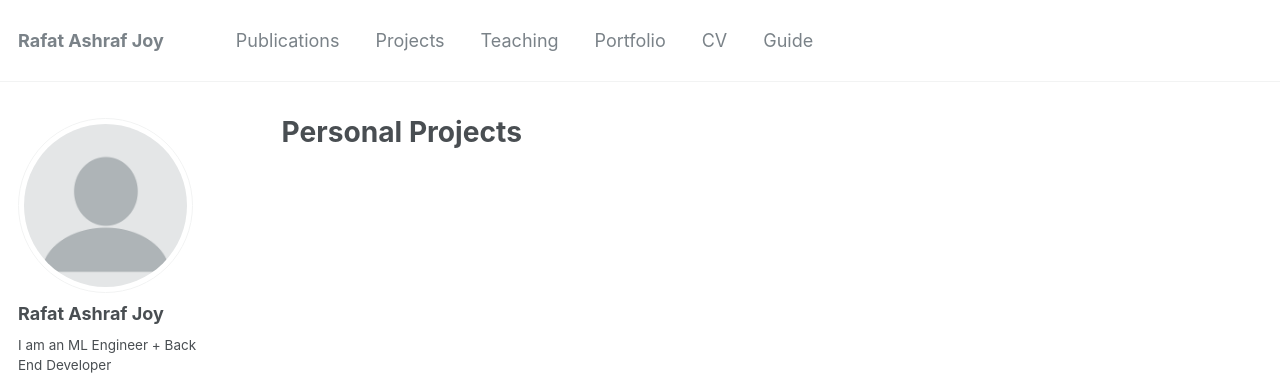
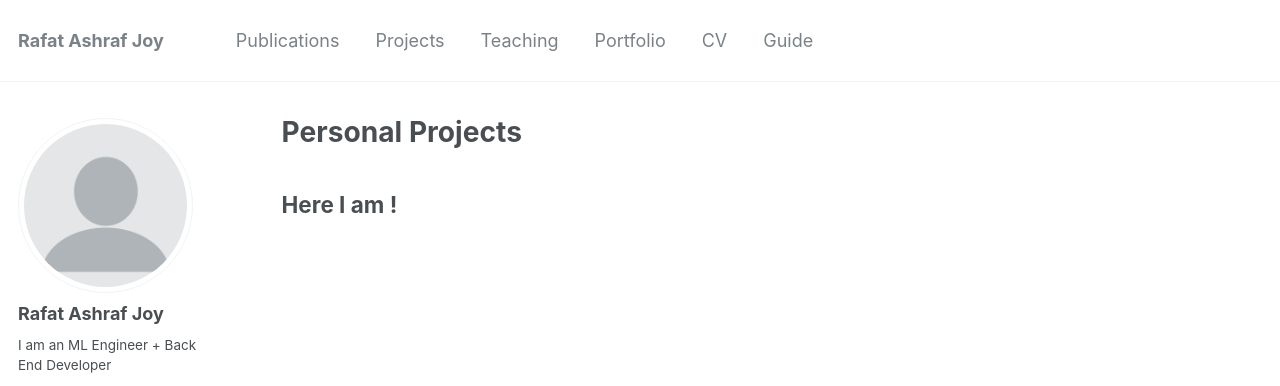
Before and after one commit to rajoy99/academic, a Jekyll site: the page built from _pages/projects.html, in a window 1280 px wide. Shown: the top 386 px of the page. Built offline with Jekyll 4.4.1, drawn with Linux system fonts in a browser that asks for light colours; some web fonts are replaced.

Commit message:
change another

```diff
--- a/_pages/projects.html
+++ b/_pages/projects.html
@@ -5,9 +5,12 @@ permalink: /projects/
 author_profile: true
 ---
 
-{% include base_path %}
+<!-- {% include base_path %}
 
 
 {% for post in site.portfolio %}
   {% include archive-single.html %}
-{% endfor %}
+{% endfor %} -->
+
+
+<h2>Here I am ! </h2>
```
